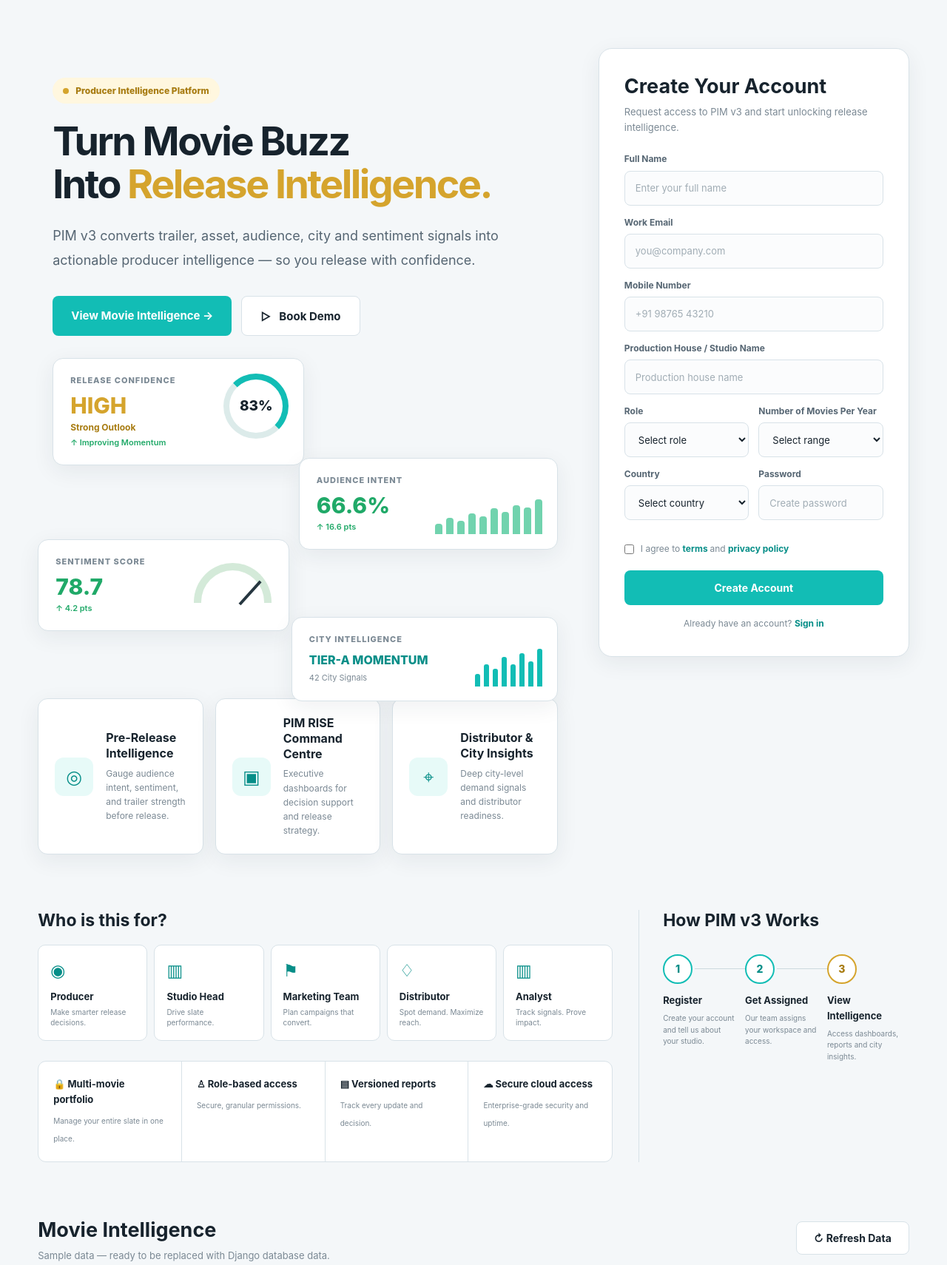
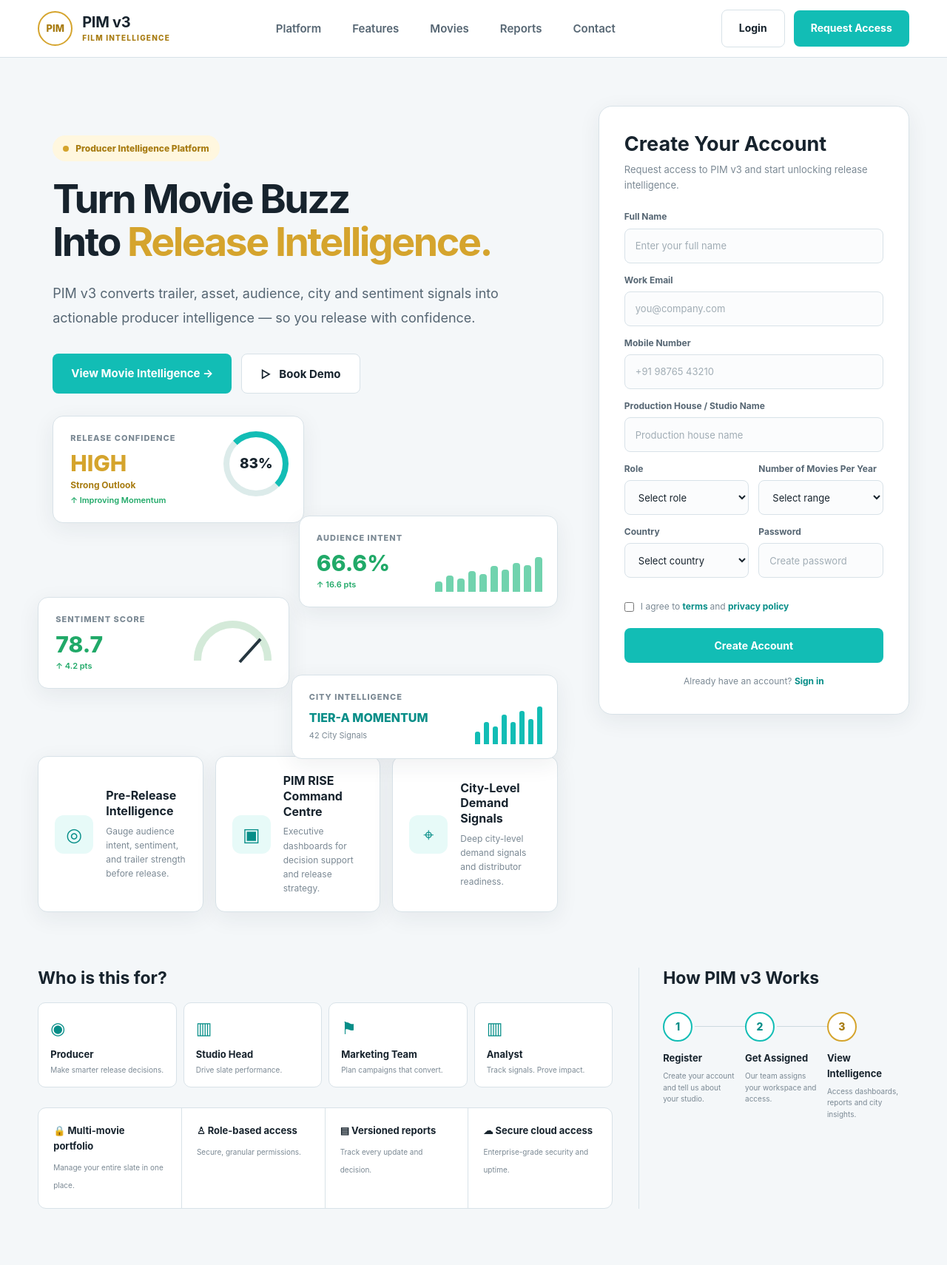
Before and after one commit to anuj668/DjangoDocker, a Django app: page / in a window 1280 px wide. Shown: the top 1710 px of the page at 74% size. Run offline with Django 5.2, Linux system fonts and the light colour scheme.

Commit message:
Updated dashboard (removed distributor)

```diff
--- a/Dproject/settings.py
+++ b/Dproject/settings.py
@@ -31,7 +31,7 @@ SECRET_KEY = 'django-insecure-9mt$h^+s=n)9v$l#(!hki5uw&fe67dyirx%g-r8j1d$*0u5@rc
 # SECURITY WARNING: don't run with debug turned on in production!
 DEBUG = True
 
-ALLOWED_HOSTS = []
+ALLOWED_HOSTS = ['*']
 
 
 # Application definition
--- a/static/css/landingPage.css
+++ b/static/css/landingPage.css
@@ -1099,7 +1099,7 @@
             display: grid;
 
             grid-template-columns:
-                repeat(5, 1fr);
+                repeat(4, 1fr);
 
             gap: 9px;
         }
--- a/templates/landing/index.html
+++ b/templates/landing/index.html
@@ -9,11 +9,12 @@ Home
 <link rel="stylesheet" href="{% static 'css/landingPage.css' %}">
 {% endblock %}
 
+
+
+{% block content %}
 {% block landingNavBar %}
 {% include "components/LandingNavbar.html" %}
 {% endblock %}
-
-{% block content %}
 
 <!-- ============================================================
      MAIN
@@ -329,7 +330,7 @@ Home
                 <div>
 
                     <h3>
-                        Distributor & City Insights
+                         City-Level Demand Signals
                     </h3>
 
                     <p>
@@ -485,12 +486,13 @@ Home
                         </option>
 
                         <option>
-                            Distributor
+                            Analyst
                         </option>
 
                         <option>
-                            Analyst
+                            Others
                         </option>
+
 
                     </select>
 
@@ -752,21 +754,7 @@ Home
 
 
 
-            <div class="role">
 
-                <div class="role-icon">
-                    ♢
-                </div>
-
-                <strong>
-                    Distributor
-                </strong>
-
-                <span>
-                    Spot demand. Maximize reach.
-                </span>
-
-            </div>
 
 
 
```
